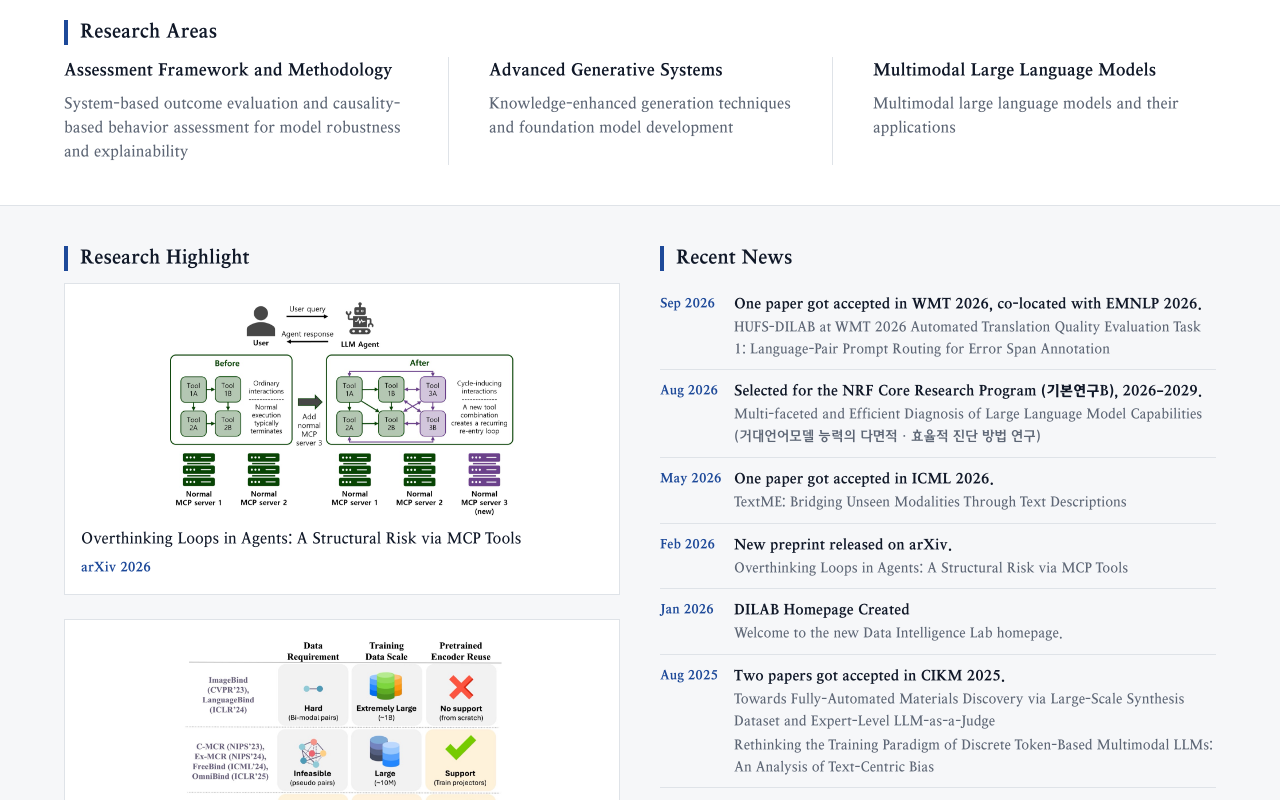
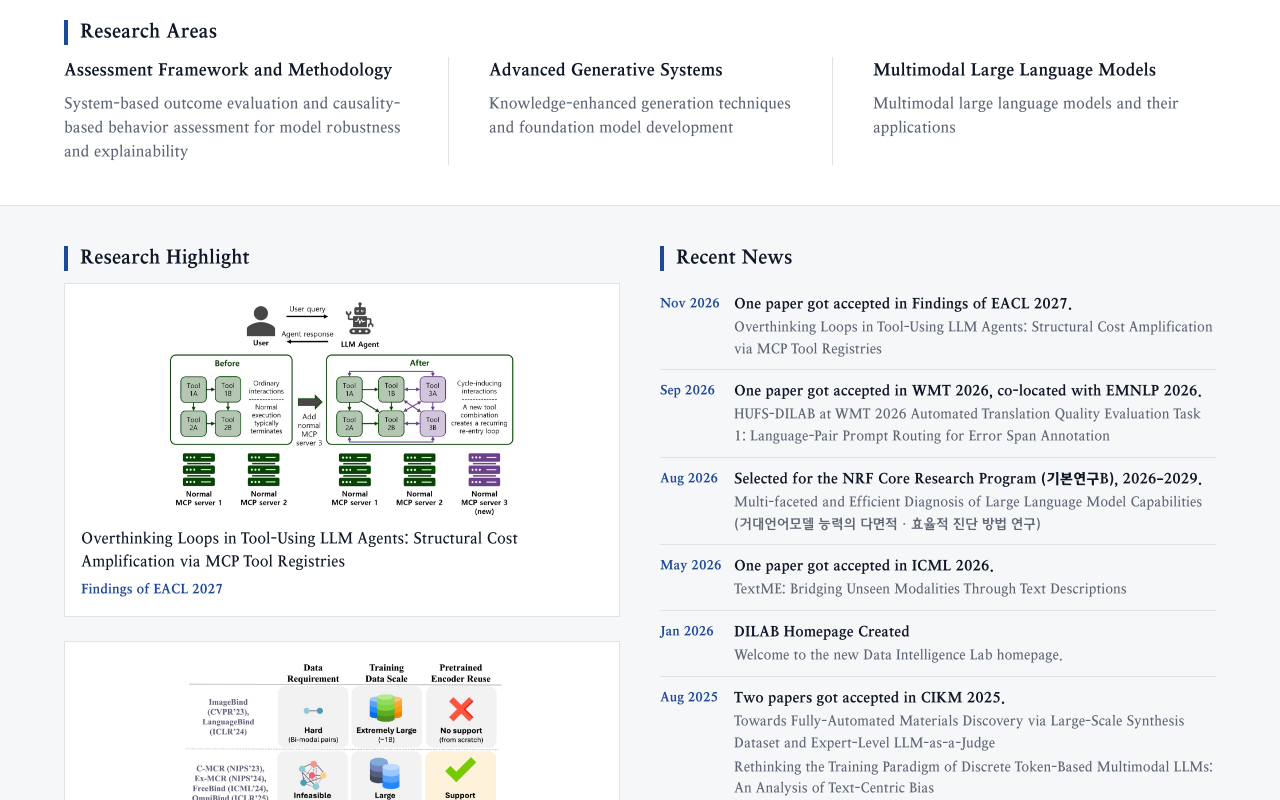
Before and after one commit to hufs-dilab/hufs-dilab.github.io, a plain HTML site: page index.html in a window 1280 px wide. Shown: the part 429-1229 px from the top of the page. Drawn offline with Linux system fonts and the light colour scheme.

Commit message:
News·Publications: Overthinking Loops 논문 Findings of EACL 2027 accept 반영 (#36)
Co-authored-by: Claude Opus 5.5 <noreply@anthropic.com>

```diff
--- a/index.html
+++ b/index.html
@@ -71,9 +71,9 @@
                 <h2>Research Highlight</h2>
                 <div class="highlight-stack">
                     <a href="https://arxiv.org/pdf/2602.14798" class="highlight-item">
-                        <img src="research-highlight/overthinking.JPG" alt="Overthinking Loops in Agents" class="highlight-img">
-                        <p class="highlight-desc">Overthinking Loops in Agents: A Structural Risk via MCP Tools</p>
-                        <p class="highlight-conf">arXiv 2026</p>
+                        <img src="research-highlight/overthinking.JPG" alt="Overthinking Loops in Tool-Using LLM Agents" class="highlight-img">
+                        <p class="highlight-desc">Overthinking Loops in Tool-Using LLM Agents: Structural Cost Amplification via MCP Tool Registries</p>
+                        <p class="highlight-conf">Findings of EACL 2027</p>
                     </a>
                     <a href="https://arxiv.org/pdf/2602.03098" class="highlight-item">
                         <img src="research-highlight/textme.JPG" alt="TextME" class="highlight-img">
@@ -92,6 +92,11 @@
                 <h2>Recent News</h2>
                 <div class="news-list">
                     <div class="pub-item">
+                        <span class="pub-meta">Nov 2026</span>
+                        <a href="https://2027.eacl.org/" class="pub-title">One paper got accepted in Findings of EACL 2027.</a>
+                        <p>Overthinking Loops in Tool-Using LLM Agents: Structural Cost Amplification via MCP Tool Registries</p>
+                    </div>
+                    <div class="pub-item">
                         <span class="pub-meta">Sep 2026</span>
                         <a href="https://www2.statmt.org/wmt26/" class="pub-title">One paper got accepted in WMT 2026, co-located with EMNLP 2026.</a>
                         <p>HUFS-DILAB at WMT 2026 Automated Translation Quality Evaluation Task 1: Language-Pair Prompt Routing for Error Span Annotation</p>
@@ -105,11 +110,6 @@
                         <span class="pub-meta">May 2026</span>
                         <a href="https://icml.cc/Conferences/2026" class="pub-title">One paper got accepted in ICML 2026.</a>
                         <p>TextME: Bridging Unseen Modalities Through Text Descriptions</p>
-                    </div>
-                    <div class="pub-item">
-                        <span class="pub-meta">Feb 2026</span>
-                        <a href="https://arxiv.org/abs/2602.14798" class="pub-title">New preprint released on arXiv.</a>
-                        <p>Overthinking Loops in Agents: A Structural Risk via MCP Tools</p>
                     </div>
                     <div class="pub-item">
                         <span class="pub-meta">Jan 2026</span>
```
Also changed, not shown: publications/index.html (+11 -6 lines), 1 other file.
